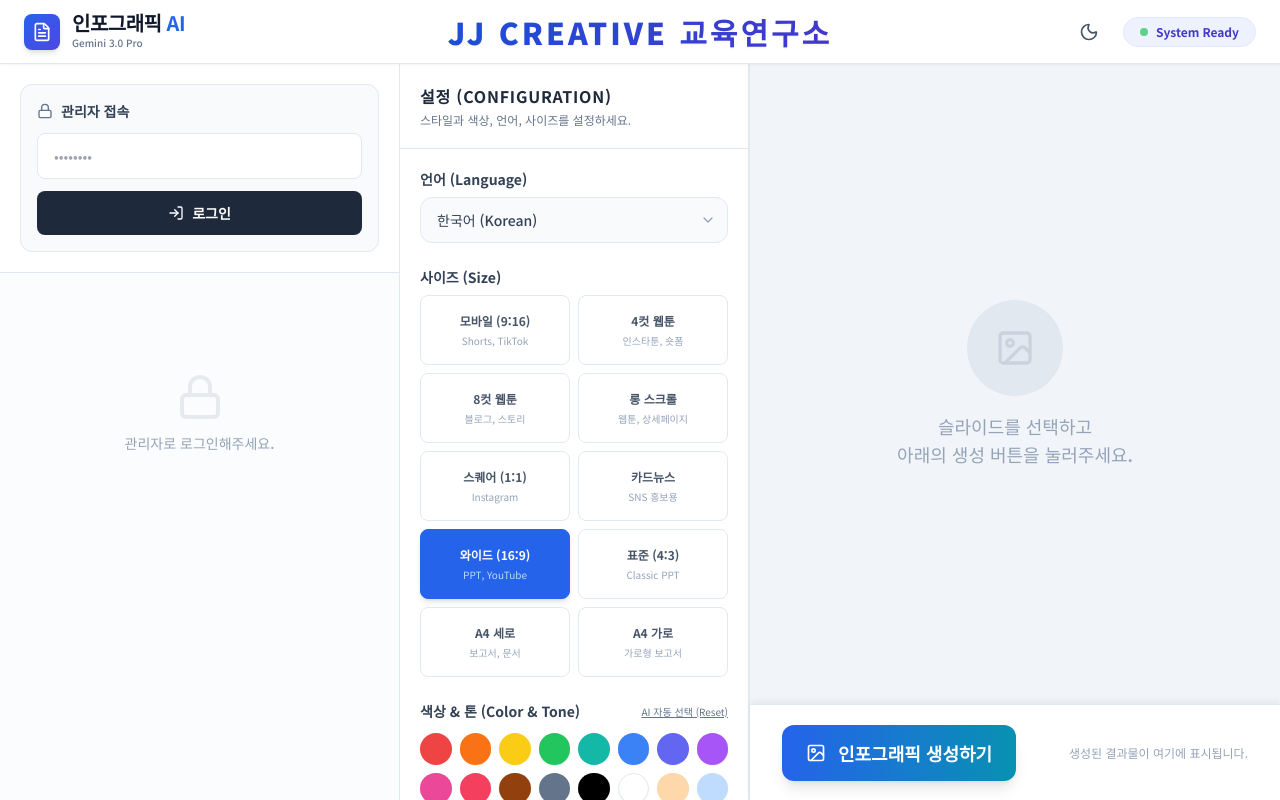
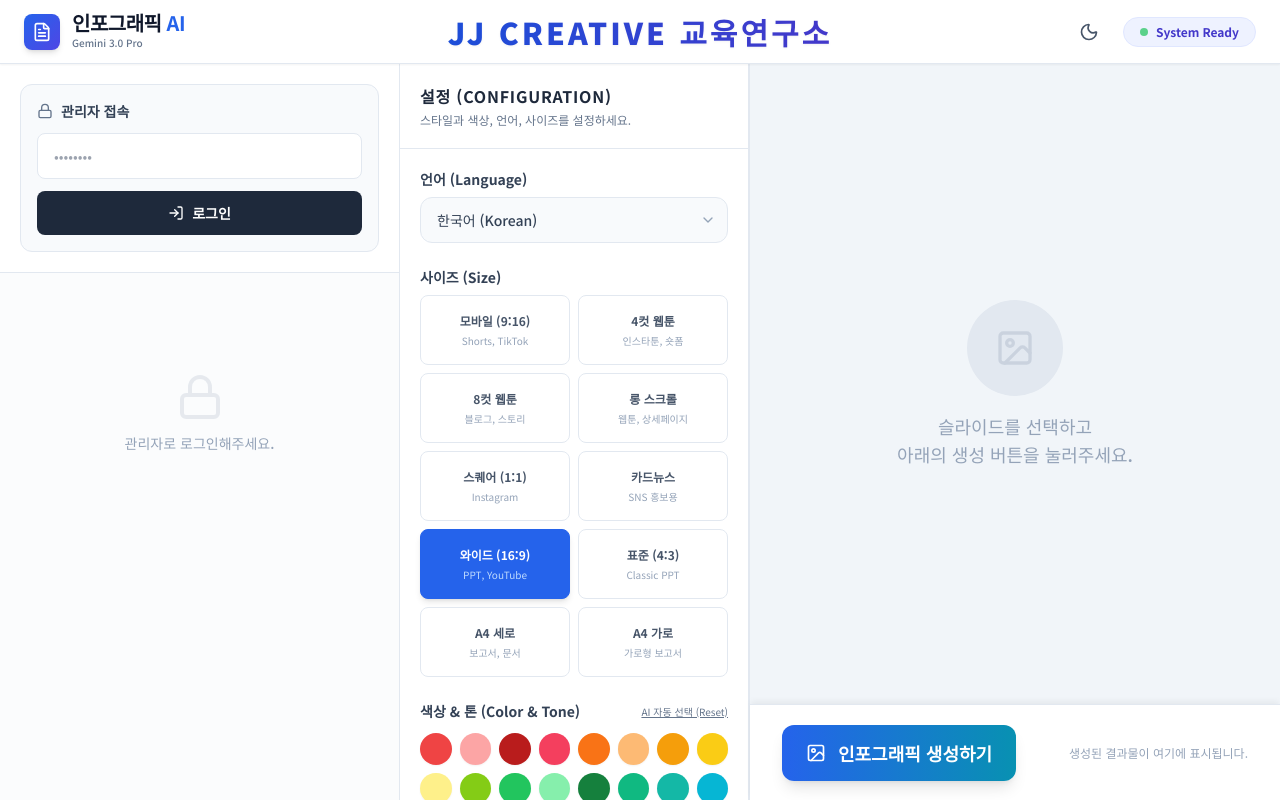
Before and after one commit to 1970jjh/InfographicAI, a React (Vite) app: page / in a window 1280 px wide. Built offline with nearby package versions, Linux system fonts and the light colour scheme.

Commit message:
Expand color options from 16 to 32 colors

```diff
--- a/data/styles.ts
+++ b/data/styles.ts
@@ -15,22 +15,51 @@ export const SIZE_OPTIONS: SizeOption[] = [
 ];
 
 export const COLOR_OPTIONS: ColorOption[] = [
+  // Reds (4)
   { id: 'red', name: 'Red', class: 'bg-red-500', hex: '#ef4444' },
+  { id: 'red-light', name: 'Light Red', class: 'bg-red-300', hex: '#fca5a5' },
+  { id: 'red-dark', name: 'Dark Red', class: 'bg-red-700', hex: '#b91c1c' },
+  { id: 'rose', name: 'Rose', class: 'bg-rose-500', hex: '#f43f5e' },
+  // Oranges (3)
   { id: 'orange', name: 'Orange', class: 'bg-orange-500', hex: '#f97316' },
+  { id: 'orange-light', name: 'Light Orange', class: 'bg-orange-300', hex: '#fdba74' },
+  { id: 'amber', name: 'Amber', class: 'bg-amber-500', hex: '#f59e0b' },
+  // Yellows (3)
   { id: 'yellow', name: 'Yellow', class: 'bg-yellow-400', hex: '#facc15' },
+  { id: 'yellow-light', name: 'Light Yellow', class: 'bg-yellow-200', hex: '#fef08a' },
+  { id: 'lime', name: 'Lime', class: 'bg-lime-500', hex: '#84cc16' },
+  // Greens (4)
   { id: 'green', name: 'Green', class: 'bg-green-500', hex: '#22c55e' },
+  { id: 'green-light', name: 'Light Green', class: 'bg-green-300', hex: '#86efac' },
+  { id: 'green-dark', name: 'Dark Green', class: 'bg-green-700', hex: '#15803d' },
+  { id: 'emerald', name: 'Emerald', class: 'bg-emerald-500', hex: '#10b981' },
+  // Teals & Cyans (3)
   { id: 'teal', name: 'Teal', class: 'bg-teal-500', hex: '#14b8a6' },
+  { id: 'cyan', name: 'Cyan', class: 'bg-cyan-500', hex: '#06b6d4' },
+  { id: 'sky', name: 'Sky', class: 'bg-sky-500', hex: '#0ea5e9' },
+  // Blues (4)
   { id: 'blue', name: 'Blue', class: 'bg-blue-500', hex: '#3b82f6' },
+  { id: 'blue-light', name: 'Light Blue', class: 'bg-blue-300', hex: '#93c5fd' },
+  { id: 'blue-dark', name: 'Dark Blue', class: 'bg-blue-700', hex: '#1d4ed8' },
+  { id: 'navy', name: 'Navy', class: 'bg-blue-900', hex: '#1e3a8a' },
+  // Indigos & Violets (2)
   { id: 'indigo', name: 'Indigo', class: 'bg-indigo-500', hex: '#6366f1' },
+  { id: 'violet', name: 'Violet', class: 'bg-violet-500', hex: '#8b5cf6' },
+  // Purples (3)
   { id: 'purple', name: 'Purple', class: 'bg-purple-500', hex: '#a855f7' },
+  { id: 'purple-dark', name: 'Dark Purple', class: 'bg-purple-700', hex: '#7e22ce' },
+  { id: 'fuchsia', name: 'Fuchsia', class: 'bg-fuchsia-500', hex: '#d946ef' },
+  // Pinks (2)
   { id: 'pink', name: 'Pink', class: 'bg-pink-500', hex: '#ec4899' },
-  { id: 'rose', name: 'Rose', class: 'bg-rose-500', hex: '#f43f5e' },
+  { id: 'pink-light', name: 'Light Pink', class: 'bg-pink-300', hex: '#f9a8d4' },
+  // Neutrals (4)
   { id: 'brown', name: 'Brown', class: 'bg-amber-800', hex: '#92400e' },
   { id: 'slate', name: 'Slate', class: 'bg-slate-500', hex: '#64748b' },
   { id: 'black', name: 'Black', class: 'bg-black', hex: '#000000' },
   { id: 'white', name: 'White', class: 'bg-white border border-slate-200', hex: '#ffffff' },
-  { id: 'warm', name: 'Warm', class: 'bg-orange-200', hex: 'Warm Tone' },
-  { id: 'cool', name: 'Cool', class: 'bg-blue-200', hex: 'Cool Tone' },
+  // Tones (2)
+  { id: 'warm', name: 'Warm Tone', class: 'bg-gradient-to-r from-orange-200 to-red-200', hex: 'Warm Tone' },
+  { id: 'cool', name: 'Cool Tone', class: 'bg-gradient-to-r from-blue-200 to-cyan-200', hex: 'Cool Tone' },
 ];
 
 export const INFOGRAPHIC_STYLES: InfographicStyle[] = [
```
